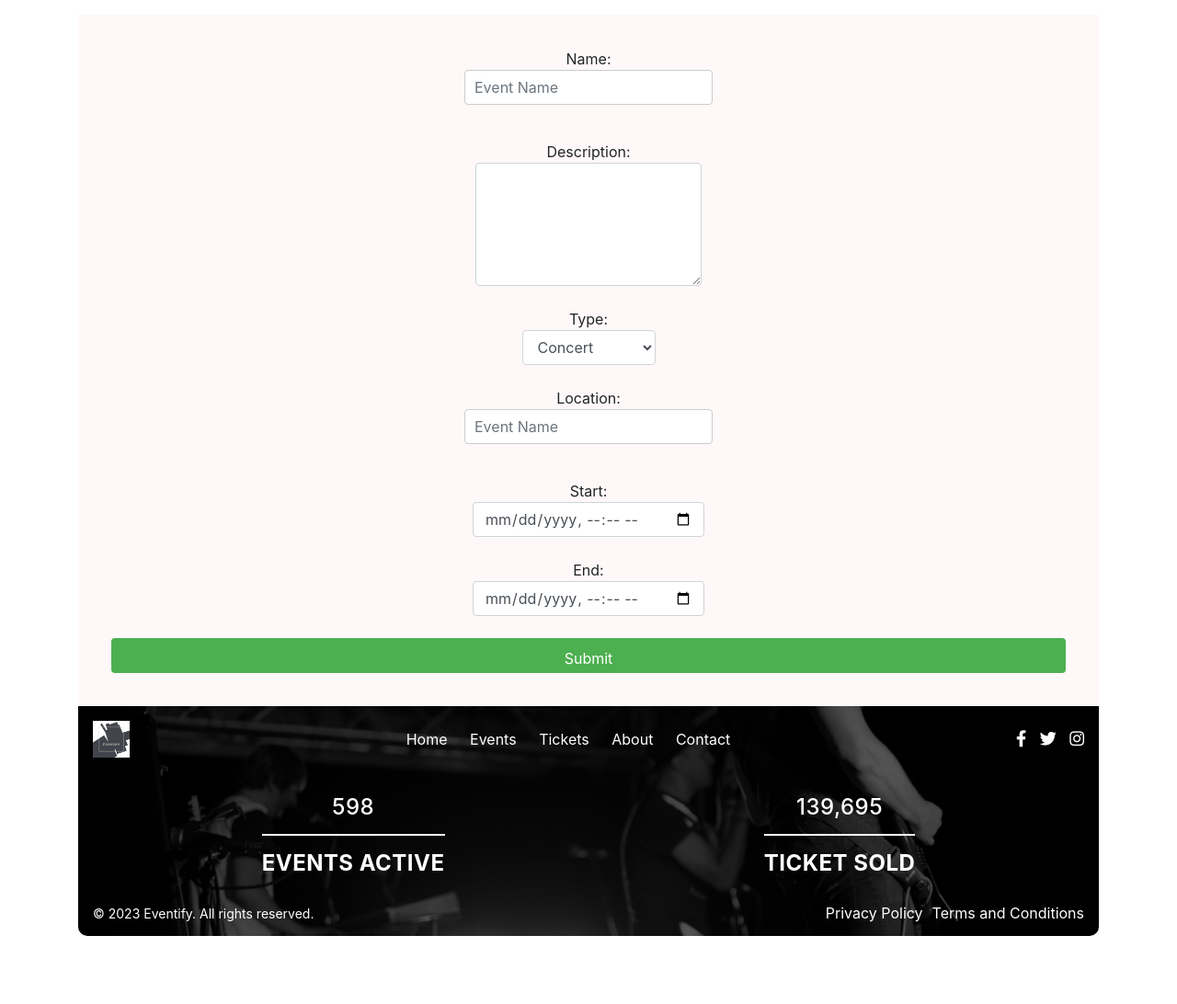
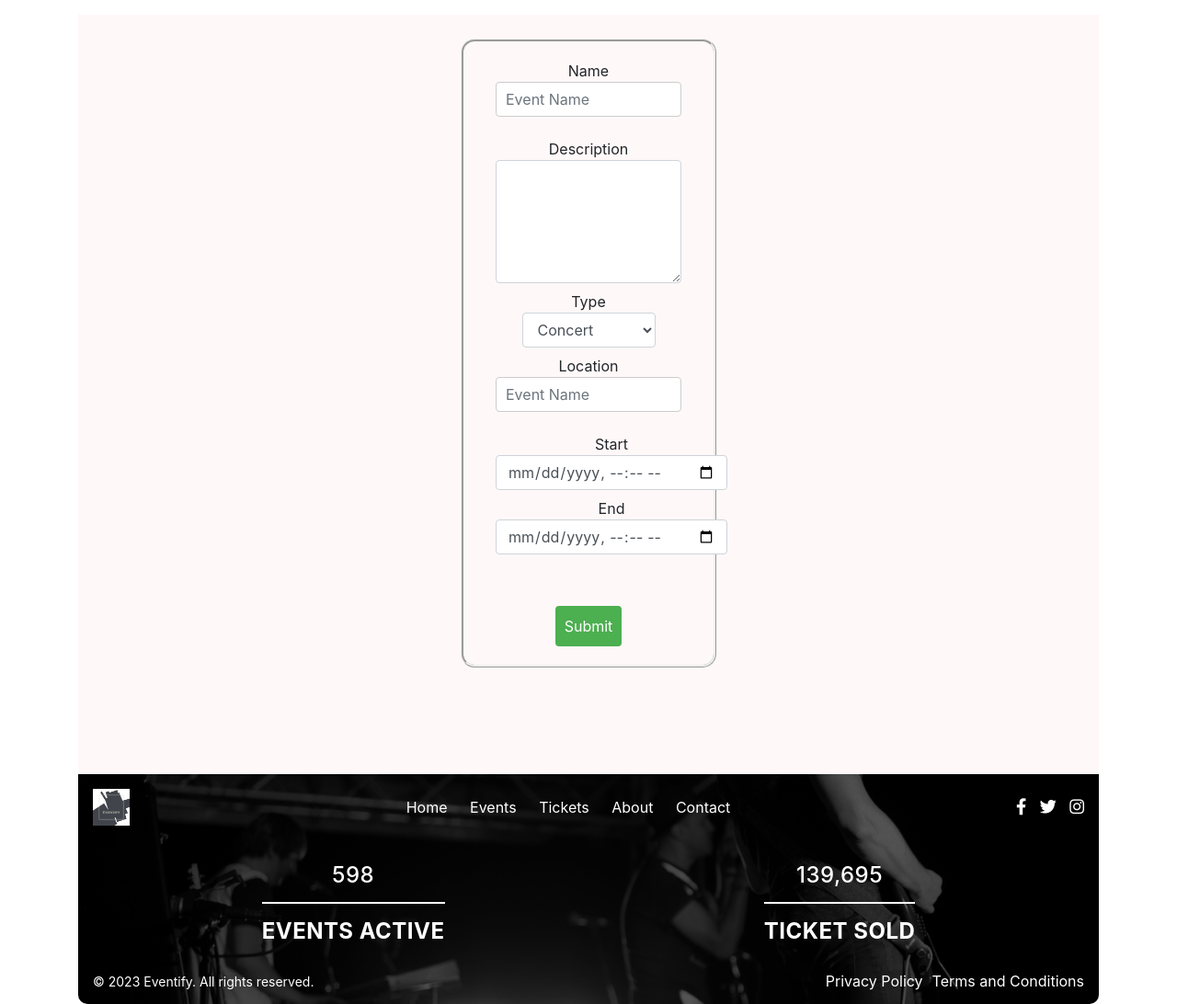
Before and after one commit to CrimsonKarma44/Eventify, a Django app: template Porfolio/templates/test.html in a window 1280 px wide. Shown: the part 82-1174 px from the top of the page at 92% size. Before the commit the page ends 1100 px from the top, so only its background shows below. Run offline with Django 4.2, Linux system fonts and the light colour scheme; the template is opened without the code that fills it, so the values that code supplies are empty.

Commit message:
update-16

```diff
--- a/Porfolio/templates/test.html
+++ b/Porfolio/templates/test.html
@@ -1,18 +1,18 @@
 {% extends 'main.html' %} {% block content %}
-<div style="text-align: center;">
+<div  id="form">
    <form action="" method="POST" >
       {%csrf_token%}
-      <div class="mb-3">
-         <label for="name" class="form-label">Name: <input class="form-control" type="text" placeholder="Event Name" name="name" />
+      <div class="col-12">
+         <label for="name" class="form-label">Name <input class="form-control" type="text" placeholder="Event Name" name="name" required />
          </label>
       </div>
-      <div class="mb-3">
-         <label for="description" class="form-label">Description: <textarea class="form-control" name="description" id="description" cols="20" rows="5"></textarea>
+      <div class="col-12" >
+         <label for="description" class="form-label">Description <textarea class="form-control" name="description" id="description" cols="20" rows="5" required></textarea>
       </div>
-      <div class="mb-3" class="form-label">
+      <div class="col12" class="form-label">
          <label>
-            Type:
-            <select class="form-control" name="type" id="">
+            Type
+            <select class="form-control" name="type" id="" required>
                <option value="Con">Concert</option>
                <option value="Com">Communities</option>
                <option value="Cl">Classes</option>
@@ -22,20 +22,24 @@
          </label>
       </div>
 
-      <div class="mb-3">
-         <label for="location" class="form-label">Location:
-            <input class="form-control" type="text" name="location" placeholder="Event Name" />
+      <div class="col-12">
+         <label for="location" class="form-label">Location
+            <input class="form-control" type="text" name="location" placeholder="Event Name" required />
          </label>
       </div>
-      <div class="mb-3">
-         <label for="" class="form-label">Start: <input class="form-control" type="datetime-local" name="start" id="">
+      <div class="col-12">
+         <label for="" class="form-label">Start <input class="form-control" type="datetime-local" name="start" id="" required>
          </label>
       </div>
-      <div class="mb-3">
-         <label for="" class="form-label">End: <input class="form-control" type="datetime-local" name="end" id="">
+      <div class="col-12">
+         <label for="" class="form-label">End <input class="form-control" type="datetime-local" name="end" id="" required>
          </label>
       </div>
-      <button class="form-control"  type="submit">Submit</button>
+      <br>
+      <br>
+      <div class="col-12">
+         <button class="btn btn-primary"  type="submit">Submit</button>
+      </div>
    </form>
 </div>
 {% endblock %}
```
Also changed, not shown: Porfolio/templates/event-create.html (+6 -3 lines).
